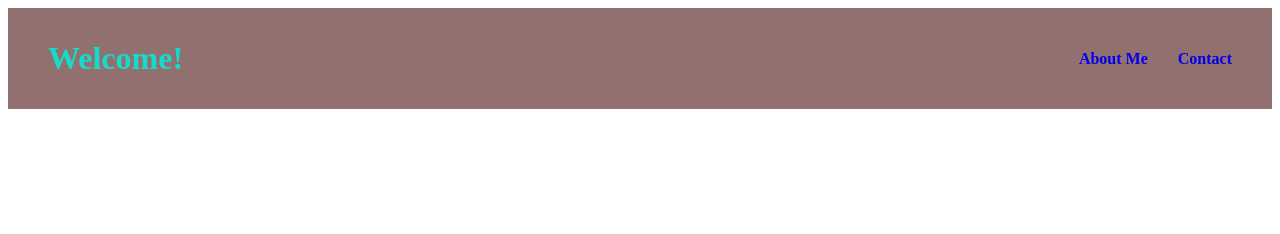
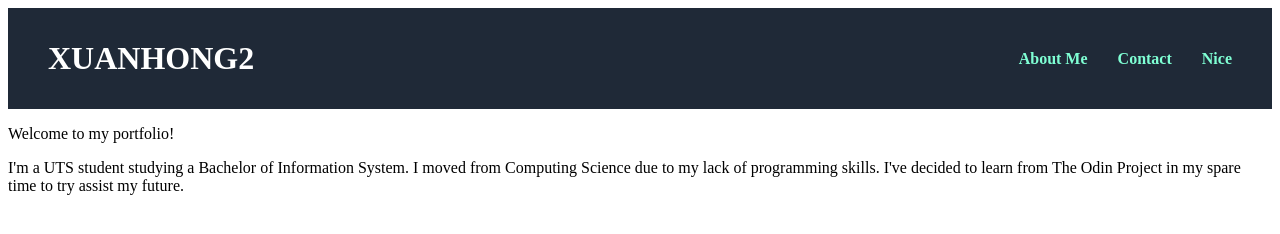
Before and after one commit to xuanhong2/landing_page, a plain HTML site: page index.html in a window 1280 px wide. Drawn offline with Linux system fonts and the light colour scheme.

Commit message:
added hero main and secondary text

```diff
--- a/index.html
+++ b/index.html
@@ -9,11 +9,18 @@
 </head>
 <body>
     <div class="header">
-        <p class="logo">Welcome!</p>
+        <p class="logo">XUANHONG2</p>
         <ul class="header-links">
             <li><a href="#">About Me</a></li>
             <li><a href="#">Contact</a></li>
+            <li><a href="#">Nice</a></li>
         </ul>
+    </div>
+
+    <div class="container">
+        <p class="heromain">Welcome to my portfolio!</p>
+        <p class="herosecond">I'm a UTS student studying a Bachelor of Information System. I moved from Computing Science due to my lack of programming skills. I've decided to learn from The Odin Project in my spare time to try assist my future.</p>
+        <img src=""
     </div>
 
 </body>
--- a/styles.css
+++ b/styles.css
@@ -1,14 +1,14 @@
 .header{
     display: flex;
     justify-content: space-between;
-    background-color: rgb(146, 112, 112);
-    color: rgb(21, 219, 203);
+    background-color: #1f2937;
 }
 
 .logo{
     font-weight: 900;
     font-size: 32px;
     padding: 0 40px;
+    color: white;
 }
 
 
@@ -26,4 +26,9 @@ ul{
 
 a{
     text-decoration: none;
+    color: aquamarine;
 }
+
+a:visited{
+    color: aquamarine;
+}
```
